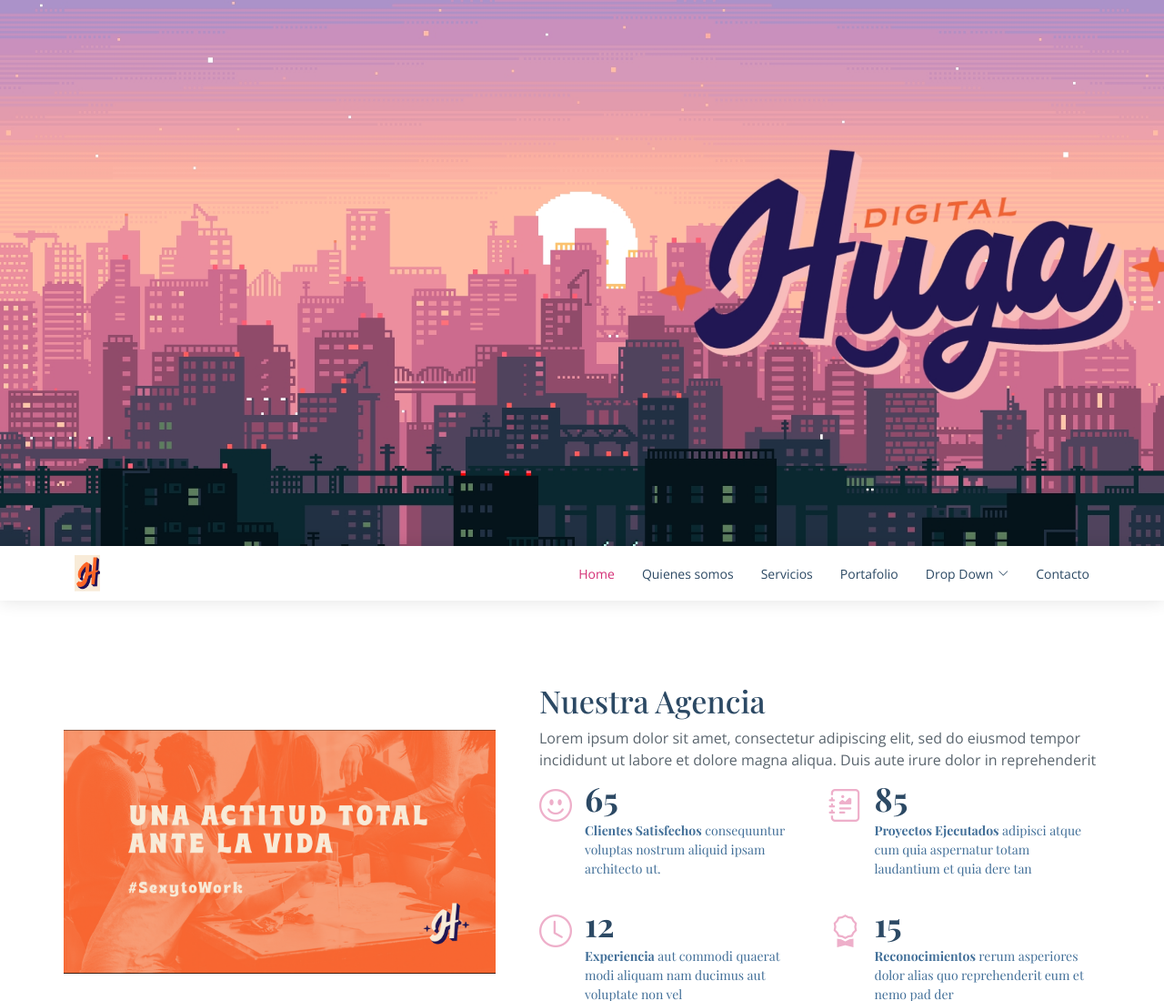
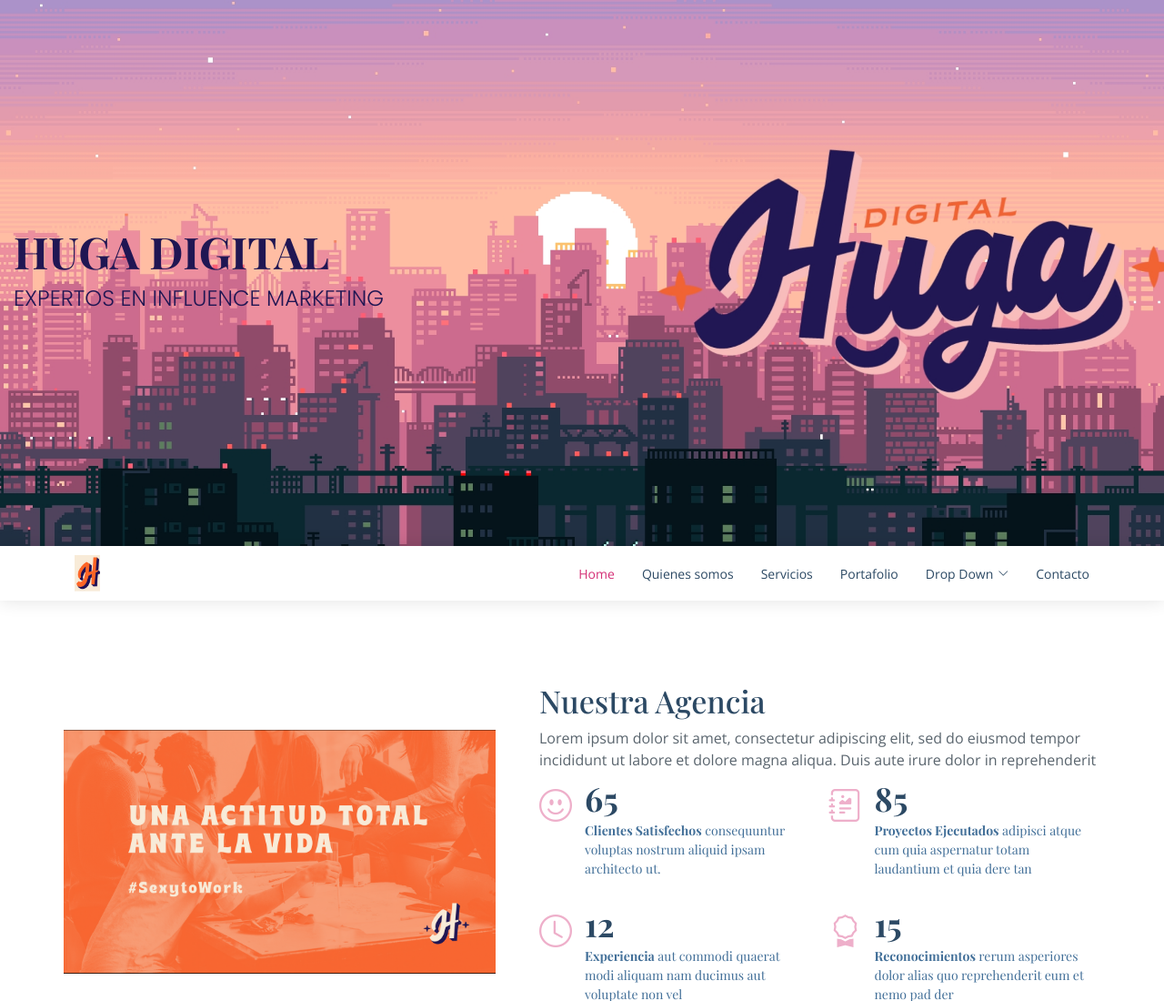
Before and after one commit to ospination/huga.github.io, a plain HTML site: page index.html in a window 1280 px wide. Shown: the top 1100 px of the page at 91% size. Drawn offline with nearby package versions, Linux system fonts and the light colour scheme; a web font is replaced by a local one.

Commit message:
Update index.html

```diff
--- a/index.html
+++ b/index.html
@@ -37,9 +37,9 @@
 <body>
 
   <!-- ======= Hero Section ======= -->
-  <section id="hero" class="d-flex flex-column align-items-center justify-content-center">
-   <!-- <h1>HUGA DIGITAL</h1>-->
-   <!-- <h2>EXPERTOS EN INFLUENCE MARKETING</h2>-->
+  <section id="hero" class="d-flex flex-column align-items-left justify-content-center">
+   <h1>HUGA DIGITAL</h1>
+   <h2>EXPERTOS EN INFLUENCE MARKETING</h2>
   <!--  <a href="#about" class="btn-get-started scrollto"><i class="bi bi-chevron-double-down"></i></a>-->
   </section><!-- End Hero -->
 
```
